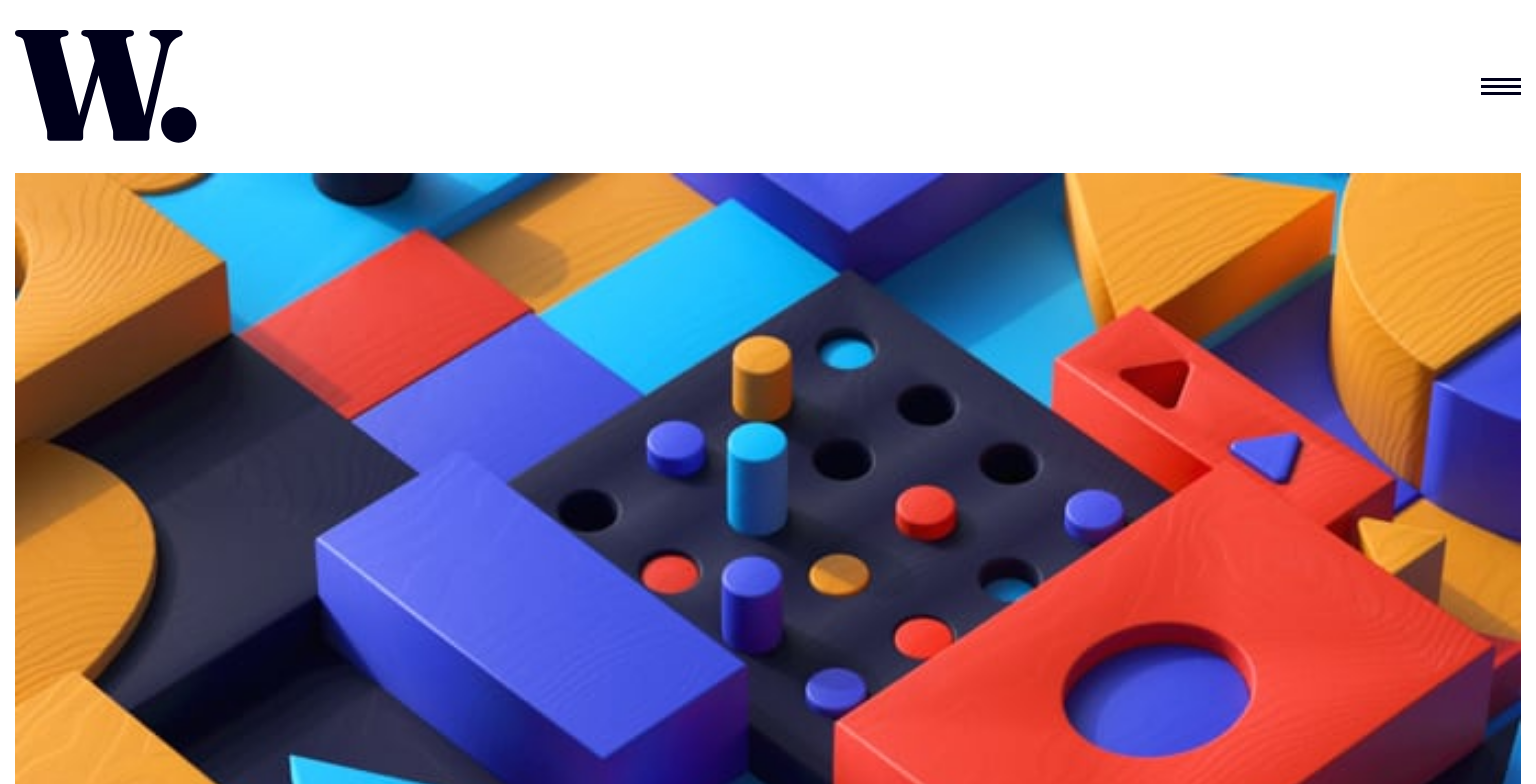
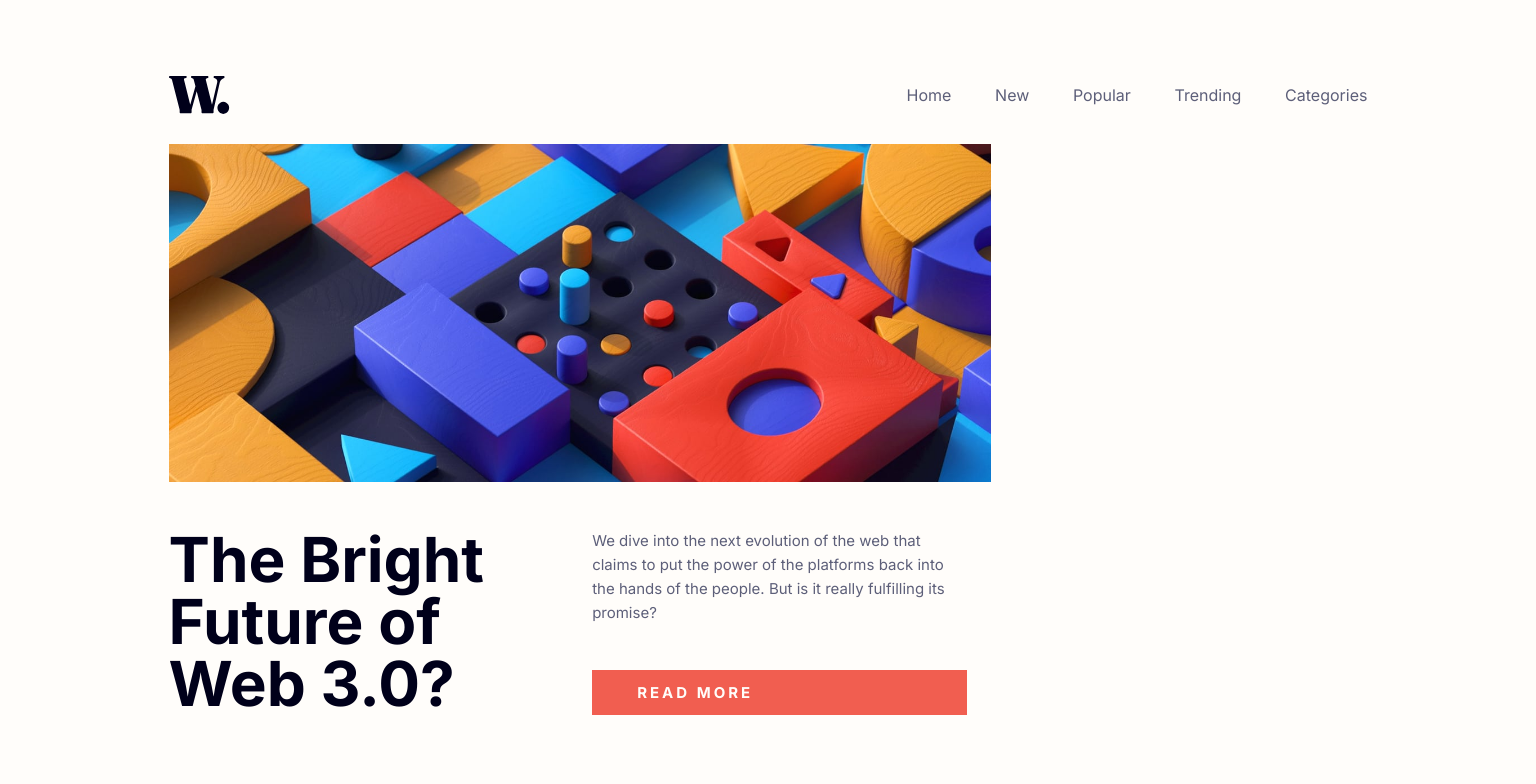
Before and after one commit to pedroalima/Frontend-mentor---News-home-page, a plain HTML site: page index.html in a window 1536 px wide. Shown: the top 784 px of the page. Drawn offline with Linux system fonts and the light colour scheme.

Commit message:
add partial responsive 1440px

```diff
--- a/index.html
+++ b/index.html
@@ -15,13 +15,25 @@
     <title>News Home Page</title>
 </head>
 <body>
-    <header class="navbar">
-        <img src="/img/logo.svg" class="logo__navbar" alt="Imagem da logo">
-        <img src="/img/icon-menu.svg" class="menu__navbar alt="Imagem de menu">
+    <header>
+        <nav class="navbar">
+            <img src="/img/logo.svg" class="logo__navbar" alt="Imagem da logo">
+            <ul class="nav__list">
+                <li class="nav__list-item"><a href="#" class="nav__link">Home</a></li>
+                <li class="nav__list-item"><a href="#" class="nav__link">New</a></li>
+                <li class="nav__list-item"><a href="#" class="nav__link">Popular</a></li>
+                <li class="nav__list-item"><a href="#" class="nav__link">Trending</a></li>
+                <li class="nav__list-item"><a href="#" class="nav__link">Categories</a></li>
+            </ul>
+            <img src="/img/icon-menu.svg" class="menu__navbar" alt="Imagem de menu">
+        </nav>
     </header>
     <main>
         <section class="banner">
-            <img src="/img/image-web-3-mobile.jpg" class="imagem__banner" alt="Imagem de formas geométricas coloridas">
+            <picture>
+                <source media="(min-width:1340px)" srcset="/img/image-web-3-desktop.jpg">
+                <img src="/img/image-web-3-mobile.jpg" class="imagem__banner" alt="Imagem de formas geométricas coloridas">
+            </picture>
             <div class="container__banner">
                 <h1 class="titulo__banner">The Bright Future of Web 3.0?</h1>
                 <p class="descricao__banner">We dive into the next evolution of the web that claims to put the power of the platforms back into the hands of the people.                But is it really fulfilling its promise?</p>
--- a/style/banner.css
+++ b/style/banner.css
@@ -1,5 +1,5 @@
 .imagem__banner {
-    width: 100%;
+    max-width: 100%;
 }
 
 .container__banner {
@@ -25,4 +25,33 @@
     text-transform: uppercase;
     padding: 1em 3em;
     font-weight: 600;
+    letter-spacing: 3px;
 }
+
+@media screen and (min-width: 1340px) {
+    .imagem__banner {
+        max-height: 22vw;
+    }
+
+    .container__banner {
+        display: grid;
+        max-width: 52vw;
+        align-items:end;
+    }
+
+    .container__banner h1 {
+        grid-column: 1/2;
+        grid-row: 1/3;
+        font-size: 62px;
+    }
+
+    .container__banner p {
+        grid-column: 2/3;
+        grid-row: 1/2;
+    }
+
+    .container__banner a {
+        grid-column: 2/3;
+        grid-row: 2/3;
+    }
+}
--- a/style/navbar.css
+++ b/style/navbar.css
@@ -8,3 +8,30 @@
 .logo__navbar {
     width: 12vw;
 }
+
+.nav__list {
+    display: none;
+}
+
+@media screen and (min-width: 1340px) {
+    .menu__navbar {
+        display: none;
+    }
+
+    .nav__list {
+        display: flex;
+        justify-content: space-between;
+        width: 30vw;
+    }
+
+    .nav__link {
+        text-decoration: none;
+        color: var(--cinza-escuro-azulado);
+        font-weight: 500;
+        font-size: 16px;
+    }
+
+    .logo__navbar {
+        width: 4vw;
+    }
+}
--- a/style/style.css
+++ b/style/style.css
@@ -17,6 +17,7 @@ body {
     font-size: 15px;
     font-family: var(--fonte-principal);
     margin: 2em 1em;
+    background: var(--branco);
 }
 
 main {
@@ -24,3 +25,9 @@ main {
     flex-direction: column;
     row-gap: 12vw;
 }
+
+@media screen and (min-width: 1340px) {
+    body {
+        padding: 3vw 10vw;
+    }
+}
```
